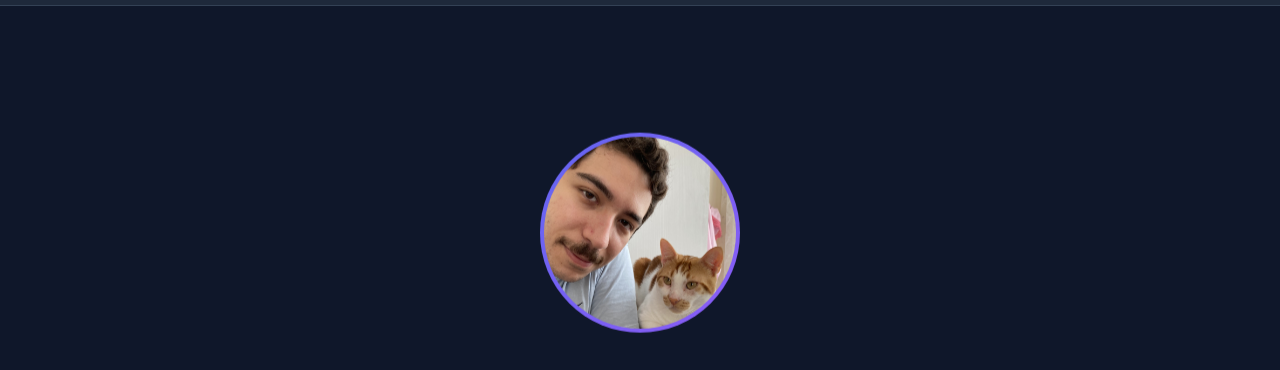
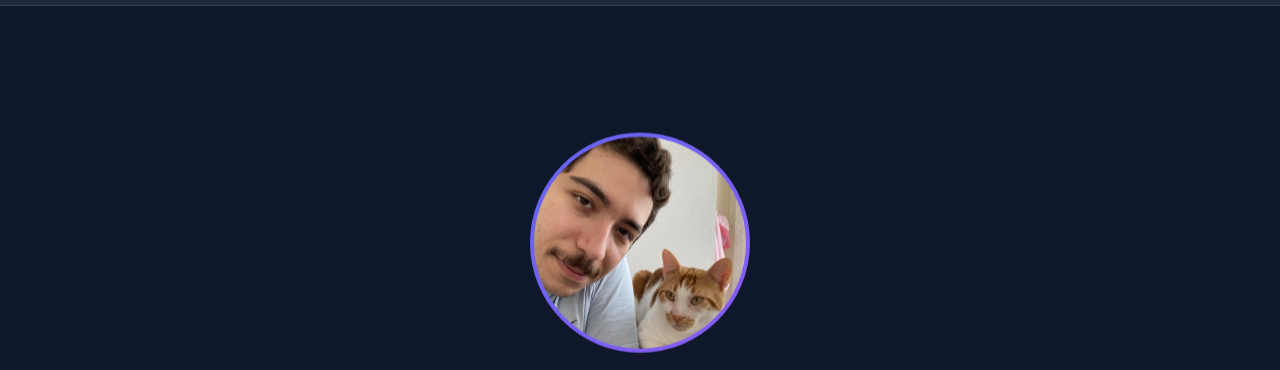
Before and after one commit to TahaGemici/tahagemici.github.io, a plain HTML site: page index.html in a window 1280 px wide. Shown: the part 65-435 px from the top of the page. Drawn offline with Linux system fonts and the light colour scheme.

Commit message:
Update index.html

```diff
--- a/index.html
+++ b/index.html
@@ -155,8 +155,8 @@
     }
 
     .profile-image {
-      width: 200px;
-      height: 200px;
+      width: 220px;
+      height: 220px;
       border-radius: 50%;
       margin: 0 auto 2rem;
       background: linear-gradient(135deg, var(--primary-color), var(--secondary-color));
```
